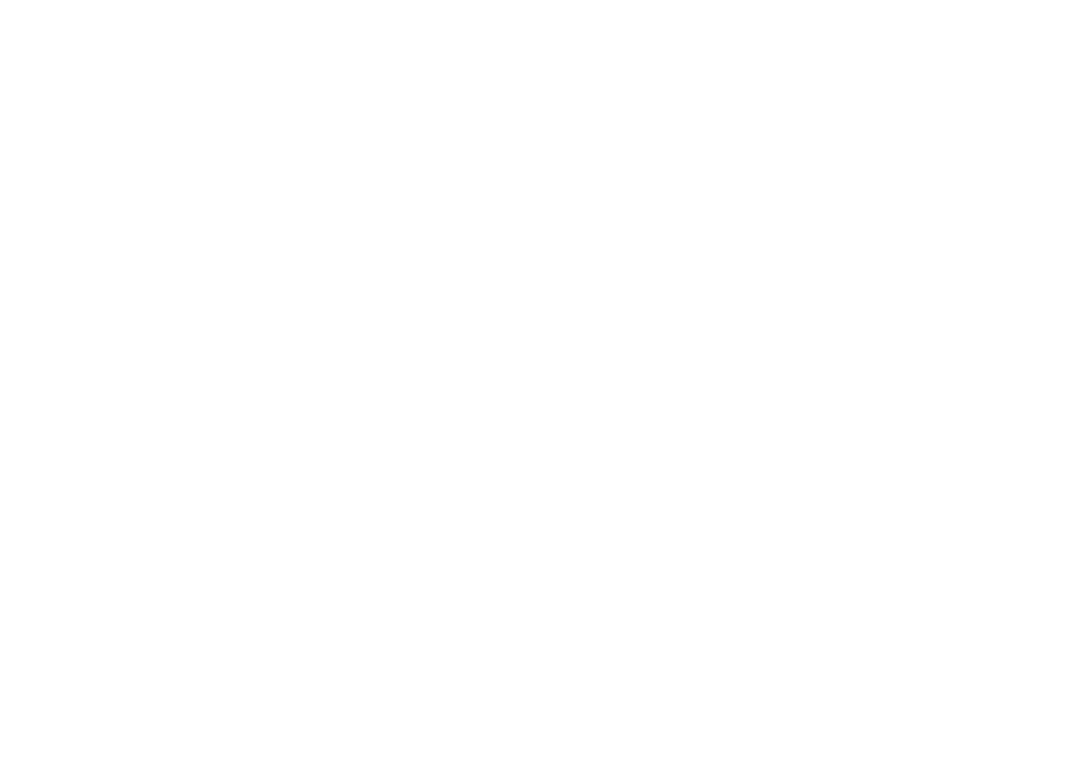
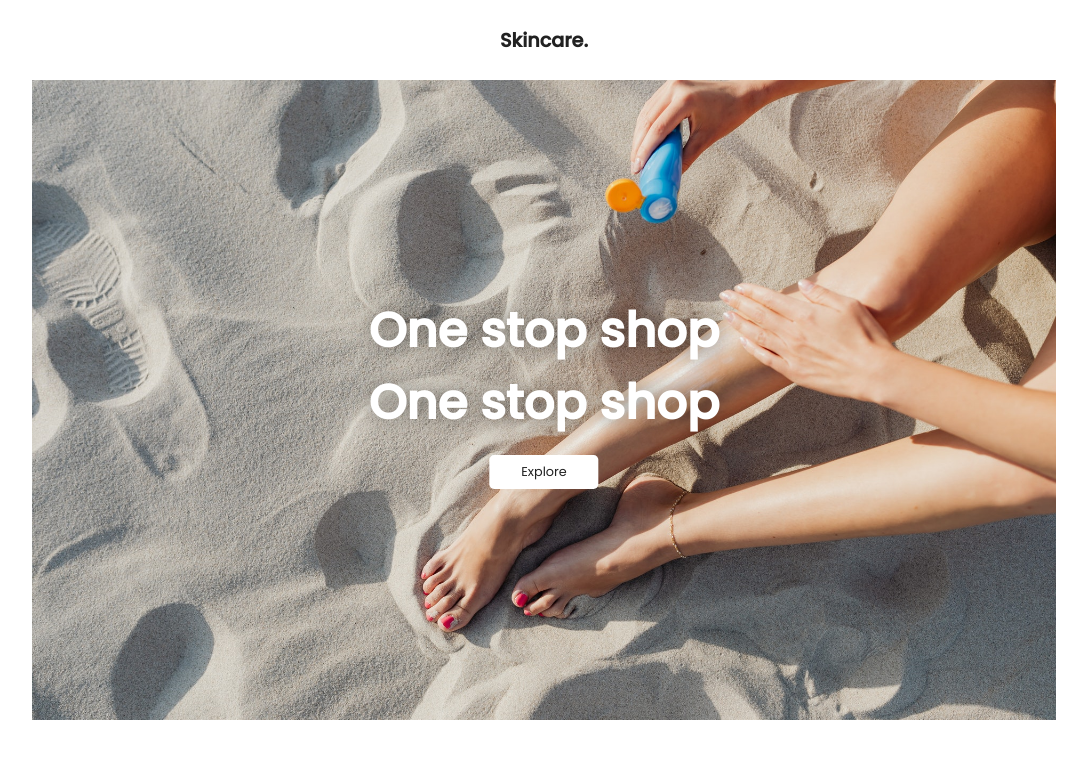
Before and after one commit to olivierpoisson/text-reveal, a plain HTML site: page index.html in a window 1280 px wide. Shown: the whole page, without its empty margins (96-1183 px from the left). Drawn offline with nearby package versions, Linux system fonts and the light colour scheme.

Commit message:
html and css done

```diff
--- a/index.html
+++ b/index.html
@@ -14,6 +14,25 @@
         <link rel="stylesheet" href="./style.css" />
     </head>
     <body>
+        <nav>
+            <h1 class="logo">Skincare.</h1>
+        </nav>
+        <div class="hero-section">
+            <img src="./hero.jpg" class="hero-img" alt="" />
+        </div>
+        <div class="cta">
+            <div class="cta-text">
+                <h2><span class="cta1">One</span></h2>
+                <h2><span class="cta2">stop</span></h2>
+                <h2><span class="cta3">shop</span></h2>
+            </div>
+            <div class="cta-text">
+                <h2><span class="cta4">One</span></h2>
+                <h2><span class="cta5">stop</span></h2>
+                <h2><span class="cta6">shop</span></h2>
+            </div>
+            <button class="cta-btn">Explore</button>
+        </div>
         <script
             src="https://cdnjs.cloudflare.com/ajax/libs/gsap/3.8.0/gsap.min.js"
             integrity="sha512-eP6ippJojIKXKO8EPLtsUMS+/sAGHGo1UN/38swqZa1ypfcD4I0V/ac5G3VzaHfDaklFmQLEs51lhkkVaqg60Q=="
--- a/style.css
+++ b/style.css
@@ -1,9 +1,60 @@
 * {
-  margin: 0;
-  padding: 0;
-  box-sizing: border-box;
+    margin: 0;
+    padding: 0;
+    box-sizing: border-box;
 }
 
 body {
-  font-family: "Poppins", sans-serif;
+    font-family: "Poppins", sans-serif;
 }
+
+nav {
+    height: 10vh;
+    display: flex;
+    align-items: center;
+    justify-content: center;
+}
+
+.logo {
+    font-size: 1.2rem;
+    color: rgb(33, 33, 33);
+}
+.hero-section {
+    height: 80vh;
+    margin: 0% 10%;
+}
+.hero-section img {
+    width: 100%;
+    height: 100%;
+    object-fit: cover;
+}
+
+.cta {
+    position: absolute;
+    top: 50%;
+    left: 50%;
+    transform: translate(-50%, -50%);
+    color: white;
+    display: flex;
+    flex-direction: column;
+    align-items: center;
+}
+.cta-text {
+    display: flex;
+    font-size: 2rem;
+}
+.cta-text span {
+    padding: 0rem 0.4rem;
+    text-shadow: rgba(0, 0, 0, 0.4) 0px 0px 20px;
+}
+
+.cta-btn {
+    margin: 1rem;
+    padding: 0.5rem 2rem;
+    background-color: white;
+    font-family: "Poppins", sans-serif;
+    border-radius: 0.3rem;
+    color: rgb(33, 33, 33);
+    border: none;
+    font-size: 0.8rem;
+}
```
Lines whose indentation alone changed are shown as unchanged.
